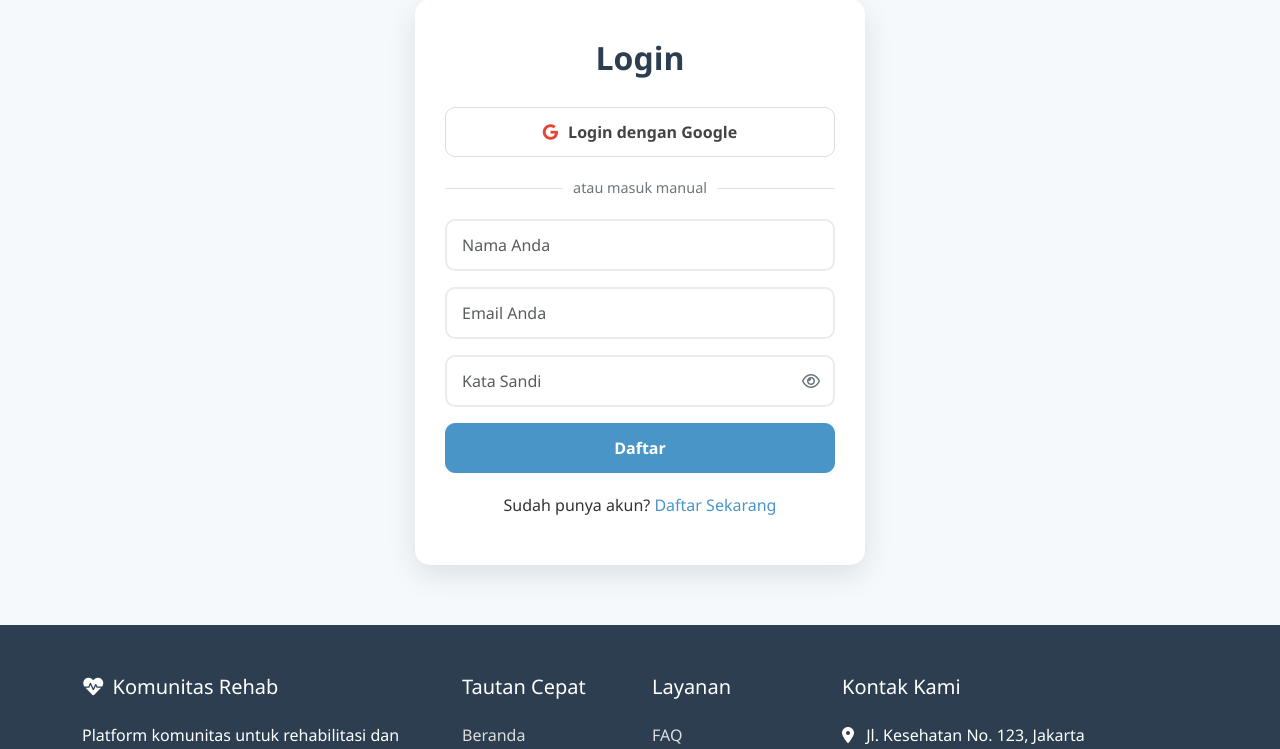
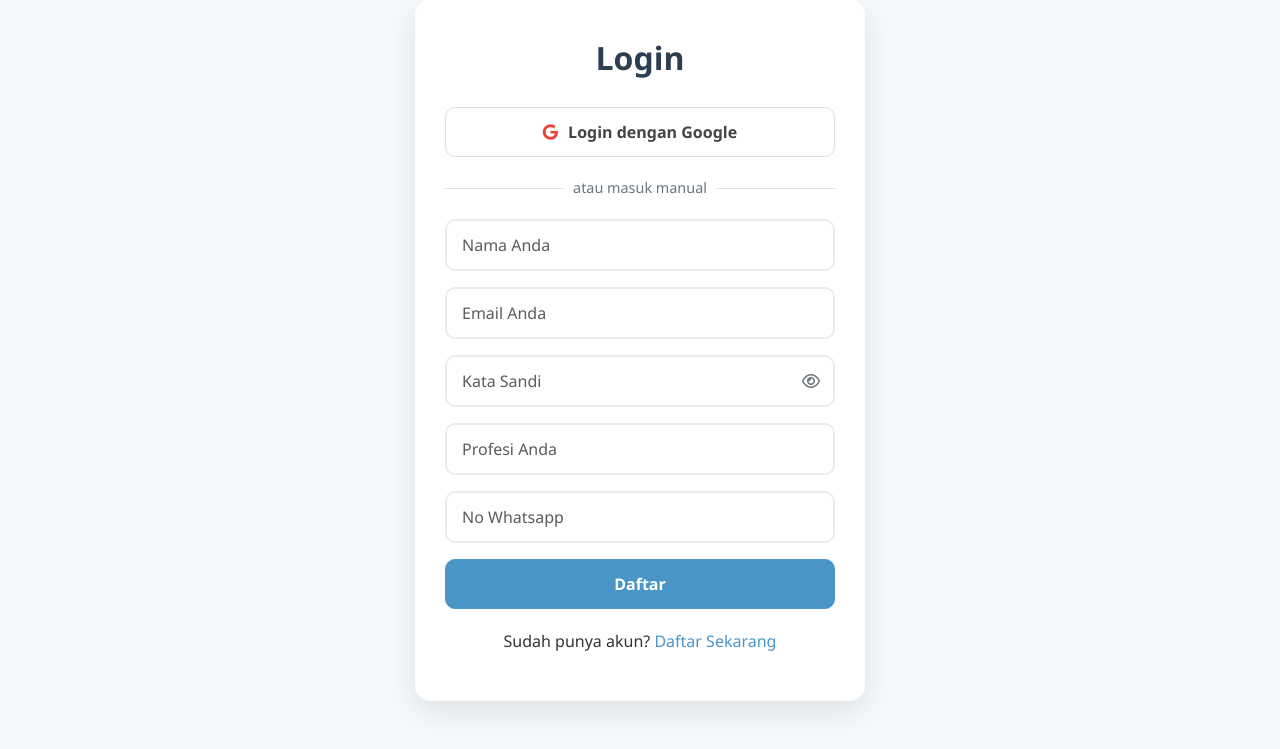
Before and after one commit to prayogoedwin/komunitas-rehab, a Laravel app: page /member/register in a window 1280 px wide. Shown: the part 137-886 px from the top of the page. Run offline with Laravel 12, Linux system fonts and the light colour scheme; parts of the project's set-up code (start-up, migrations or seed data) failed here and were passed over; some libraries are stand-ins or nearby versions.

Commit message:
[FIX] penyesuaian register member - komunitasrehab-YU5EC7

```diff
--- a/app/Http/Controllers/Auth/MemberRegisterController.php
+++ b/app/Http/Controllers/Auth/MemberRegisterController.php
@@ -42,6 +42,7 @@
                 'name' => 'required',
                 'email' => 'required|email|unique:members',
                 'password' => 'required|min:8',
+                'profesi' => 'required',
             ]);
         }
 
@@ -49,6 +50,7 @@
             'name' => $request->name,
             'email' => $request->email,
             'password' => Hash::make($request->password),
+            'profesi' => $request->profesi,
             'status' => 1
         ]);
 
--- a/resources/views/auth/member_register.blade.php
+++ b/resources/views/auth/member_register.blade.php
@@ -48,6 +48,14 @@
                     </span>
                 </div>
 
+                <div class="mb-3">
+                    <input type="name" class="form-control" placeholder="Profesi Anda" name="profesi" required />
+                </div>
+
+                <div class="mb-3">
+                    <input type="number" class="form-control" placeholder="No Whatsapp" name="whatsapp" required />
+                </div>
+
                 <input type="hidden" name="recaptcha_token" id="recaptcha_token" />
 
                 <button type="submit" class="btn btn-login">Daftar</button>
```
Also changed, not shown: resources/views/publik/front/join.blade.php (+4 -4 lines).
